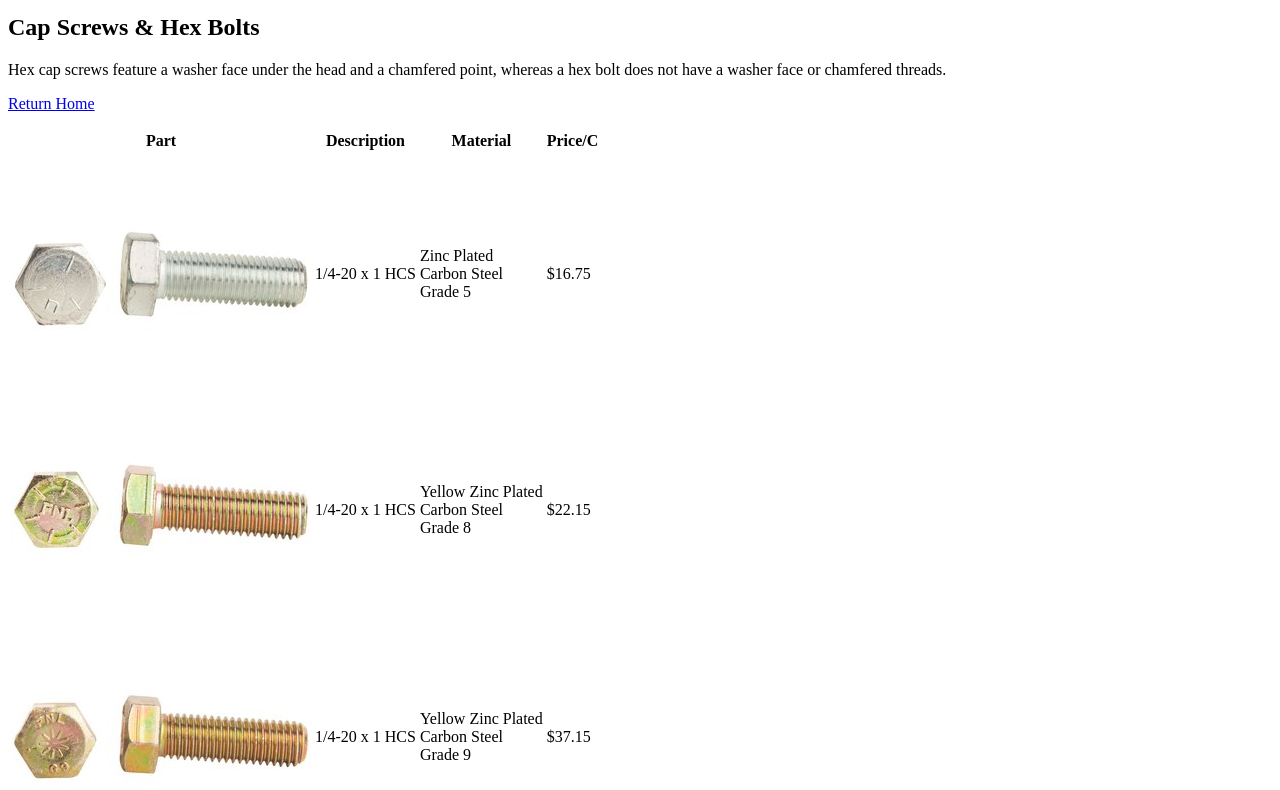
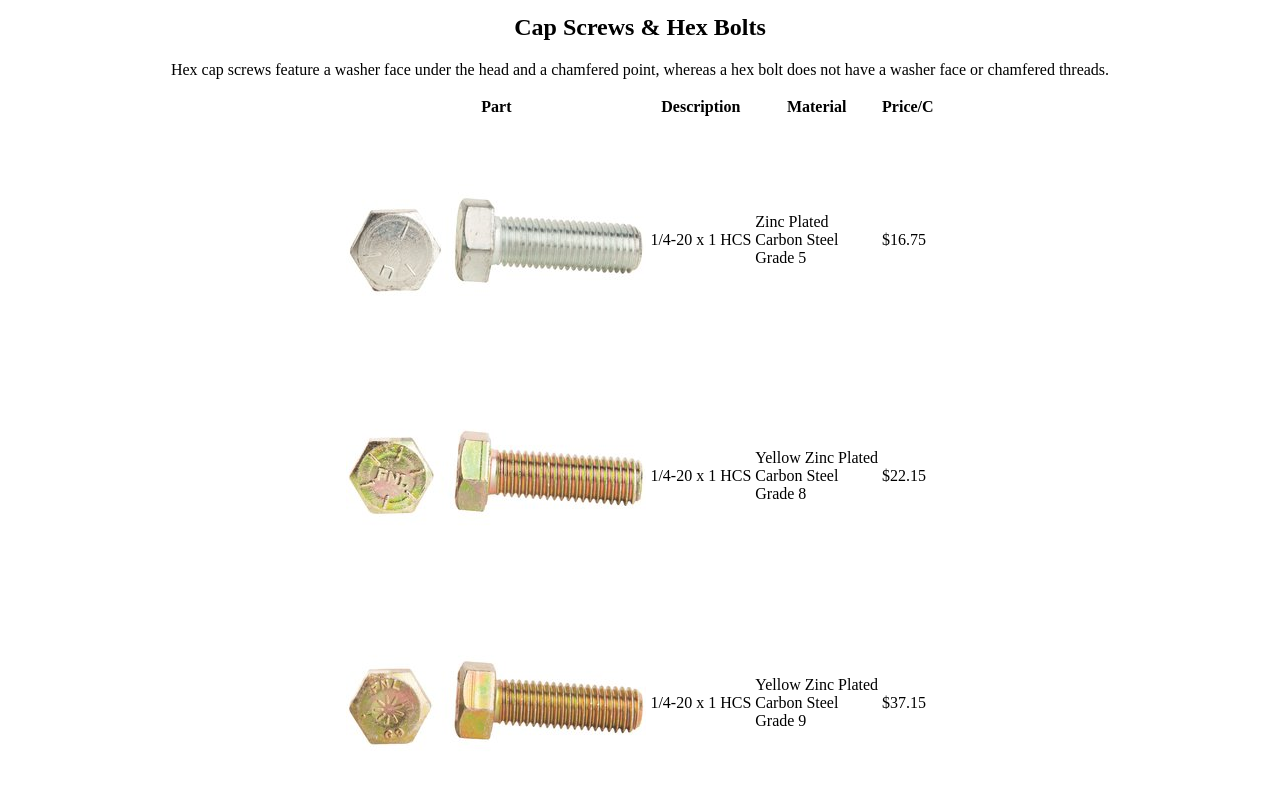
Before and after one commit to b-allan/b-allan.github.io, a plain HTML site: page pp1.html in a window 1280 px wide. Shown: the part 103-893 px from the top of the page. Drawn offline with Linux system fonts and the light colour scheme.

Commit message:
Update pp1.html

```diff
--- a/pp1.html
+++ b/pp1.html
@@ -3,20 +3,22 @@
 <html lang="en">
 <head>
   <meta charset="utf-8">
-
   <title>Hex Bolts</title>
   <meta name="description" content="HTML5 Template">
+
+  <link rel="stylesheet" href="style.css" type="text/css">
 
 </head>
 
 <body>
+  <center>
   <h1><img src = "images/Logomakr_4xa5Qd.png" alt = "Company Logo"/></h1>
   <h2>Cap Screws & Hex Bolts</h2>
 
   <p>Hex cap screws feature a washer face under the head and a chamfered point,
   whereas a hex bolt does not have a washer face or chamfered threads.
   </p>
-  <p><a href ="https://b-allan.github.io/index.html">Return Home</a></p>
+
   <table>
     <tr>
       <th>Part</th>
@@ -62,6 +64,7 @@
     </table>
 
     <p><a href ="https://b-allan.github.io/index.html">Return Home</a></p>
+    </center>
 
 </body>
 </html>
```
